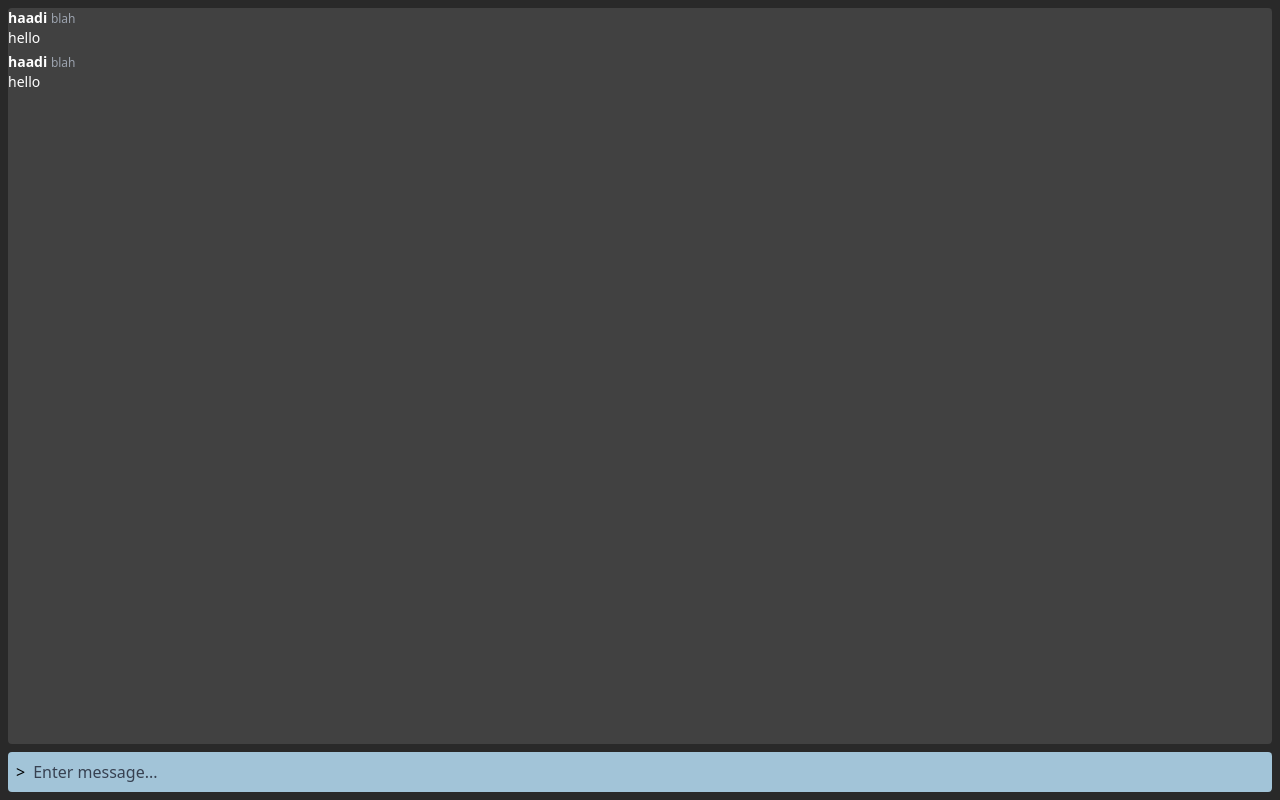
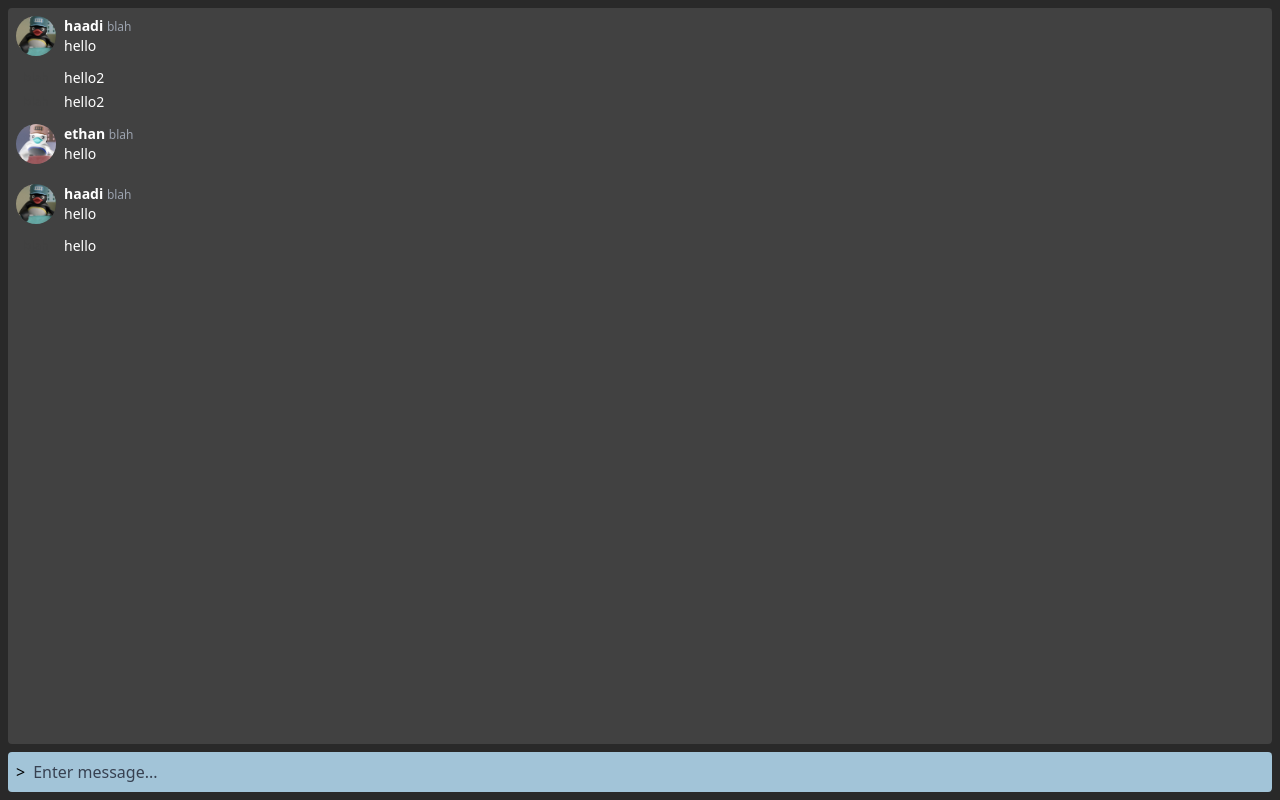
Before and after one commit to ethanuppal/nerdtalk, a React (Vite) app in the folder app/: page / in a window 1280 px wide. Built offline with nearby package versions, Linux system fonts and the light colour scheme.

Commit message:
Complete discord new author text styling

```diff
--- /dev/null
+++ b/app/src/components/TextBox.css
@@ -0,0 +1,3 @@
+.timestamp-parent:hover > .timestamp {
+    color: rgb(156 163 175 / var(--tw-text-opacity, 1))
+}
--- a/app/src/components/TextBox.tsx
+++ b/app/src/components/TextBox.tsx
@@ -13,8 +13,28 @@ export interface TextBoxProps {
 export default function TextBox(props: TextBoxProps) {
   const { type, body, timestamp, author } = props
 
-  return <div className="className=py-2 text-white hover:bg-gray-600">
-    <p><span className="font-bold">{author}</span> <time className="text-gray-400 text-xs">{timestamp}</time> </p>
-    <p>{body}</p>
-  </div>
+  if (type == TextBoxType.Authored) return (
+    <div className="flex gap-2 p-2 text-white hover:bg-gray-600">
+      <img src="/image.png" className={"w-10 rounded-full" + (author == "ethan" ? " invert" : "")} />
+
+      <div>
+        <p>
+          <span className="font-bold">{author}</span>{' '}
+          <time className="text-xs text-gray-400">{timestamp}</time>{' '}
+        </p>
+        <p>{body}</p>
+      </div>
+    </div>
+  )
+  else return (
+    <div className="flex gap-2 px-2 hover:bg-gray-600 text-secondary-color hover:text-gray-400">
+      <div className="grid h-5 w-10 place-content-center">
+        <div className="h-4 text-center">
+          <time className="box-content block text-xs">{timestamp}</time>
+        </div>
+      </div>
+      <p className="!text-white">{body}</p>
+    </div>
+  )
+
 }
--- a/app/src/state/messageLogStore.ts
+++ b/app/src/state/messageLogStore.ts
@@ -13,6 +13,27 @@ export class MessageLogStore {
 
   constructor() {
     this.runningLog = []
+    this.runningLog.push({
+      body: 'hello',
+      author: 'haadi',
+      timestamp: 'blah',
+    })
+    this.runningLog.push({
+      body: 'hello2',
+      author: 'haadi',
+      timestamp: 'blah',
+    })
+    this.runningLog.push({
+      body: 'hello2',
+      author: 'haadi',
+      timestamp: 'blah',
+    })
+    this.runningLog.push({
+      body: 'hello',
+      author: 'ethan',
+      timestamp: 'blah',
+    })
+
     makeObservable(this, {
       runningLog: observable,
       appendMessage: action,
@@ -44,7 +65,7 @@ export class MessageLogStore {
       lastAuthor = message.author
     }
 
-    return messages;
+    return messages
   }
 }
 
--- a/app/tailwind.config.js
+++ b/app/tailwind.config.js
@@ -5,6 +5,9 @@ module.exports = {
   ],
   theme: {
     extend: {
+      fontSize: {
+        xxs: "0.625rem"
+      },
       colors: {
         "primary-color": "var(--primary-color)",
         "secondary-color": "var(--secondary-color)",
```
Also changed, not shown: app/public/image.png (added).
